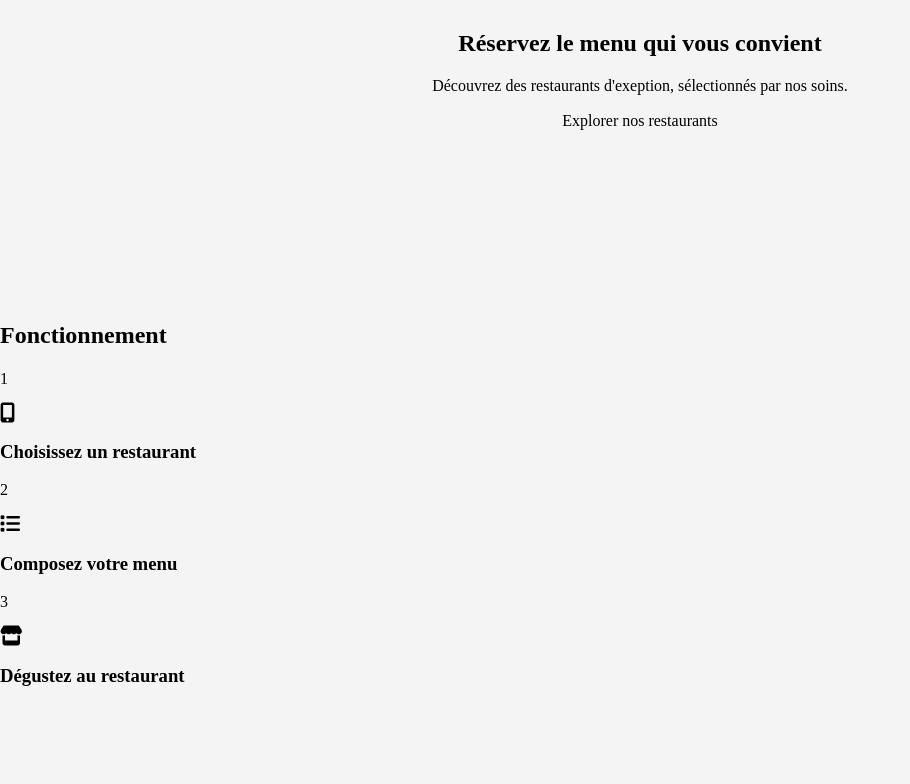
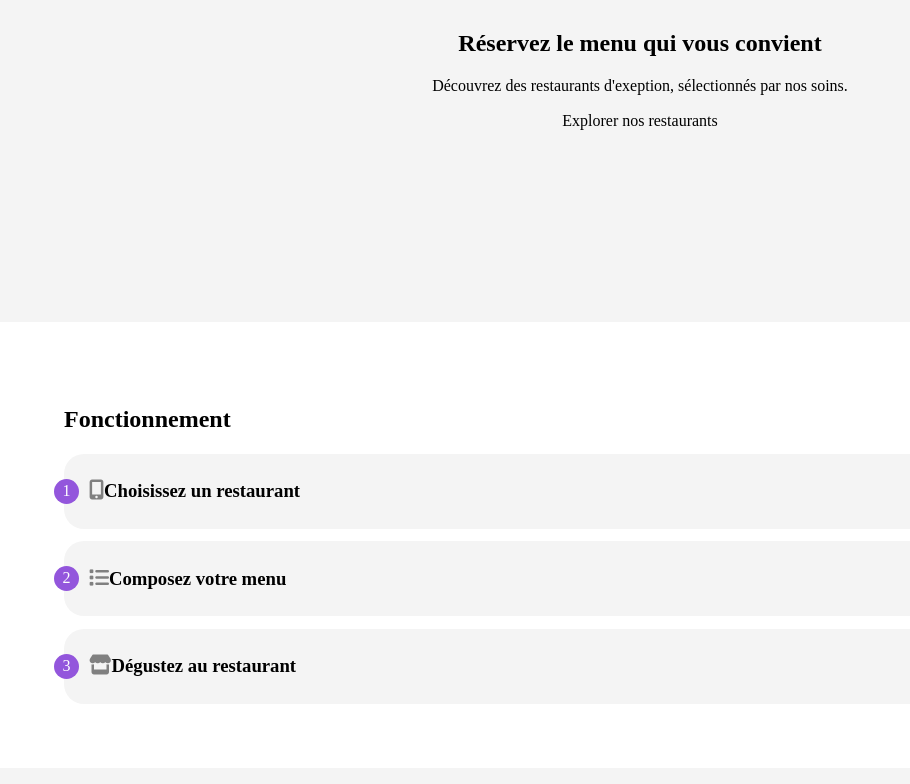
Before and after one commit to tbonnefille/P3_code, a website: page html/index.html in a window 1280 px wide. Shown: the part 168-952 px from the top of the page, without its empty margins (0-910 px from the left). Drawn offline with Linux system fonts and the light colour scheme; a web font is replaced by a local one.

Commit message:
rajout section fonction

```diff
--- a/html/index.html
+++ b/html/index.html
@@ -43,25 +43,25 @@
 
 <h2>Fonctionnement</h2>
 
-<div id="f-container">
+<div id="tuto-container">
 
 <article class="tuto">
-    <div class="number"><p>1</p></div>
-    <div class="f-ico"><i class="fa-solid fa-mobile-screen-button fa-lg"></i></div>
-     <div class="f-txt">   <h3>Choisissez un restaurant</h3></div>
+    <div class="tuto__number"><p>1</p></div>
+    <div class="tuto__ico"><i class="fa-solid fa-mobile-screen-button fa-lg"></i></div>
+     <div class="tuto__txt">   <h3>Choisissez un restaurant</h3></div>
 </article>
 
 
 <article class="tuto">
-<div class="number"><p>2</p></div>
-<div class="f-ico"><i class="fa-solid fa-list fa-lg"></i></div>
-<div class="f-txt"><h3>Composez votre menu</h3></div>
+<div class="tuto__number"><p>2</p></div>
+<div class="tuto__ico"><i class="fa-solid fa-list fa-lg"></i></div>
+<div class="tuto__txt"><h3>Composez votre menu</h3></div>
 </article>
 
 <article class="tuto">
-    <div class="number"><p>3</p></div>
-<div class="f-ico"><i class="fa-solid fa-store fa-lg"></i></div>
-<div class="f-txt"><h3>Dégustez au restaurant</h3></div>
+    <div class="tuto__number"><p>3</p></div>
+<div class="tuto__ico"><i class="fa-solid fa-store fa-lg"></i></div>
+<div class="tuto__txt"><h3>Dégustez au restaurant</h3></div>
 </article>
 
 
--- a/sass/main.scss
+++ b/sass/main.scss
@@ -2,15 +2,6 @@ $primary:#9356DC;
 $secondary:#FF79DA;
 $tertiary:#99E2D0;
 $grey:#f4f4f4;
-
-
-
-
-
-
-
-
-
 
 
 
@@ -32,31 +23,6 @@ a {
 
 
 
-
-
-
-
-
-
-
-
-
-
-
-
-
-
-main{
-
-    background-color: $grey;
-}
-
-
-
-
-
-
-
 #logo{
 
 
@@ -74,6 +40,81 @@ main{
 
 
 
+main{
+
+    background-color: $grey;
+}
+
+
+
+
+
+#explorer{
+
+    text-align: center;
+    margin-bottom: 10%;
+    padding: 5%;
+}
+
+
+#fonction{
+
+    background-color: white;
+    padding: 5%;
+
+}
+
+
+
+#tuto-container{
+
+    display: flex;
+    flex-direction: column;
+    justify-content: space-between;
+    height: 250px;
+
+
+    .tuto{
+
+
+        display: flex;
+        flex-direction: row;
+        height: 30%;
+        border-radius: 20px;
+        align-items: center;
+        background-color: $grey;
+
+        &:hover{
+
+            background-color: $secondary;
+        }
+
+
+        .tuto__number{
+
+            display: flex;
+            justify-content: center;
+            align-items: center;
+            background-color:$primary ;
+            color: white;
+            width: 25px;
+            height: 25px;
+            border-radius: 50%;
+            position: relative;
+            right: 10px;
+
+            }
+
+
+            .tuto__ico{
+
+                color: grey;
+
+                &:hover{
+
+                    background-color: $primary;
+                }
+            }
 
 
 
@@ -85,12 +126,8 @@ main{
 
 
 
+    }
 
-#explorer{
-
-    text-align: center;
-    margin-bottom: 10%;
-    padding: 5%;
 }
 
 
```
Also changed, not shown: css/style.css, 1 other file.
